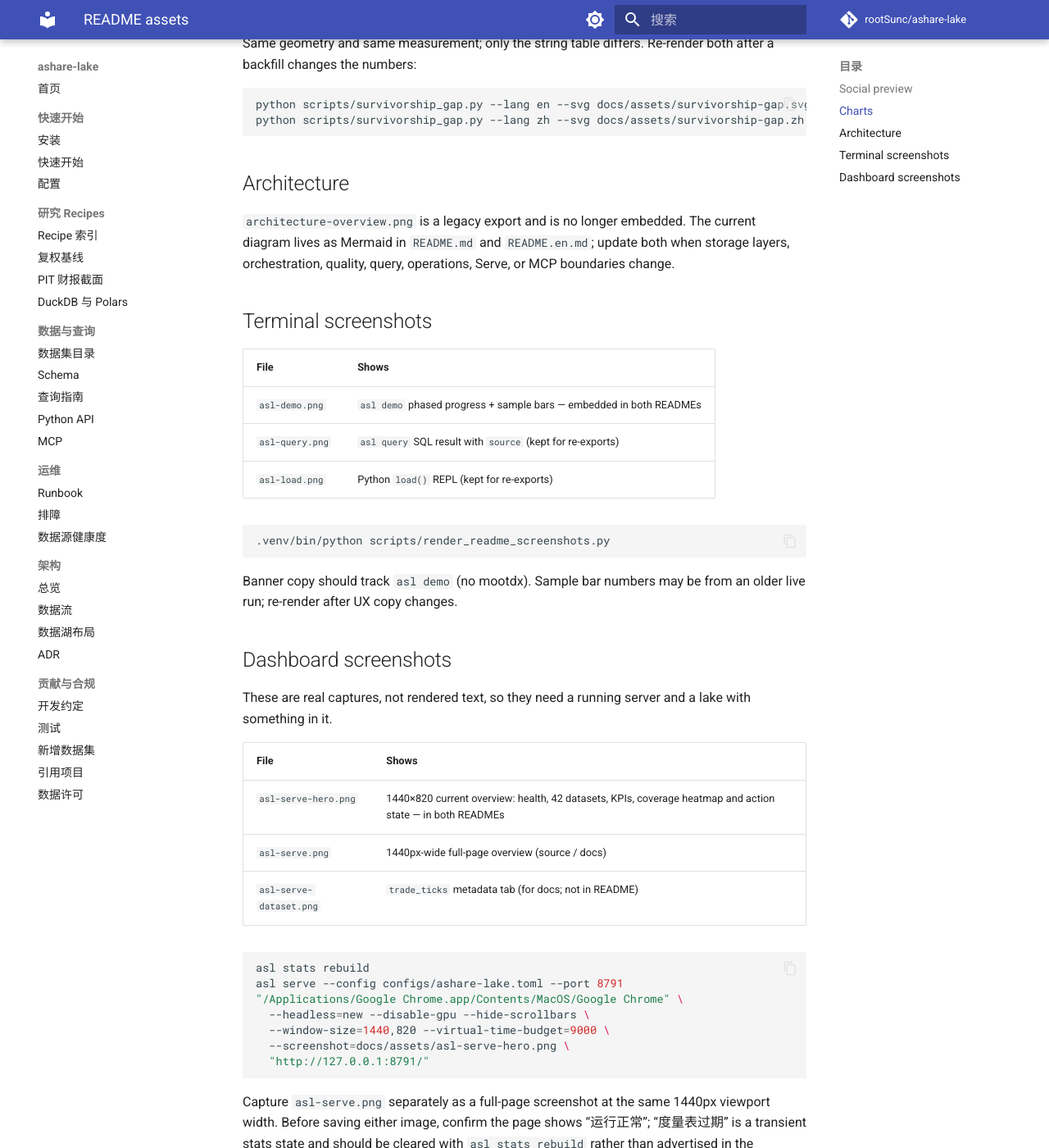
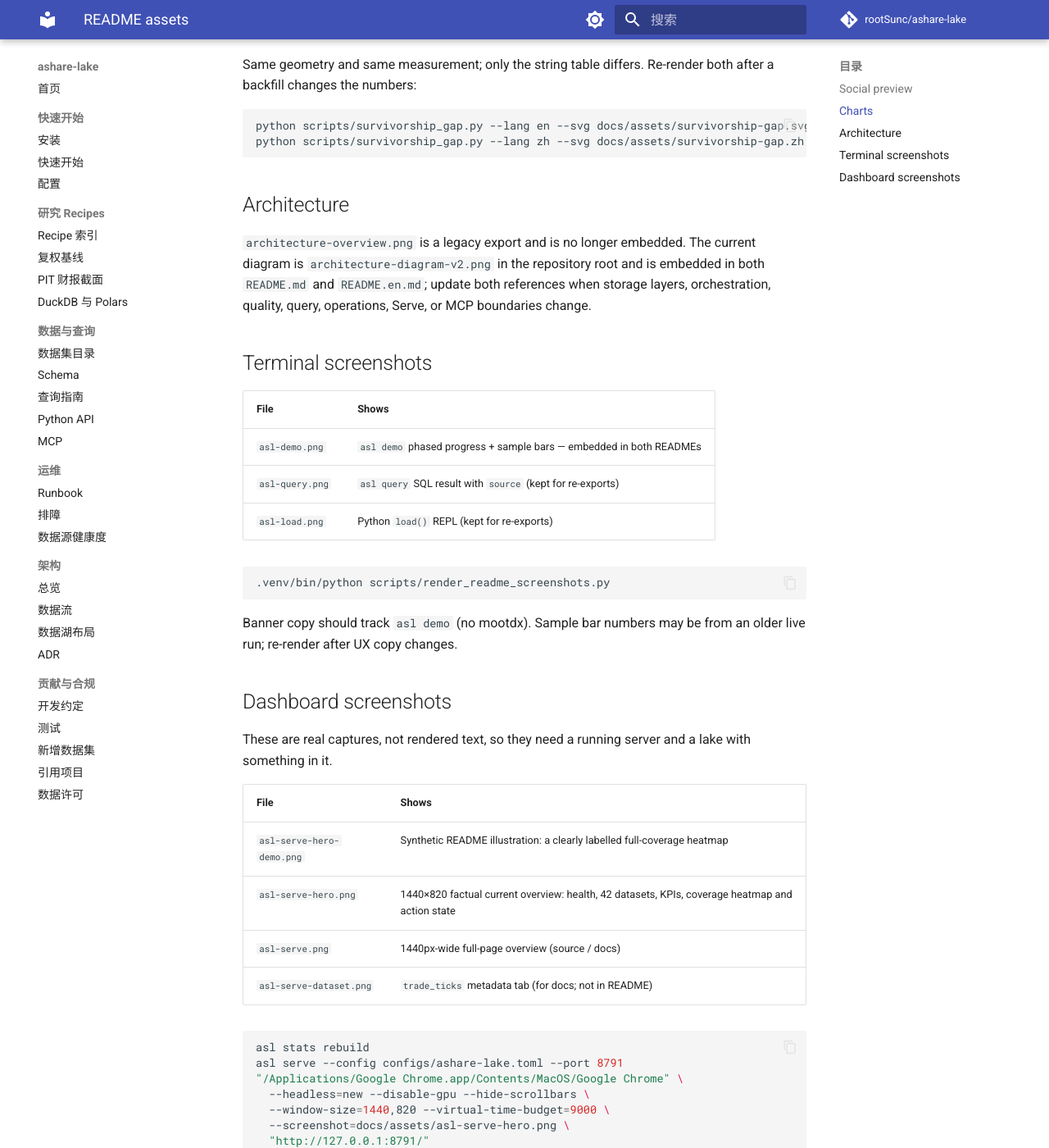
Before and after one commit to bladestone01/CNEquity, an MkDocs documentation site: the page built from docs/assets/README.md, in a window 1280 px wide and 1400 px high, scrolled down 996 px. Shown: the whole window at 82% size. Built offline with MkDocs 1.6.1 and Material for MkDocs 9.7.7, drawn with Linux system fonts in a browser that asks for light colours; comment, search, counter and statistics services are not loaded; some of the changed text lies outside the part shown.

```diff
--- a/docs/assets/README.md
+++ b/docs/assets/README.md
@@ -1,8 +1,9 @@
 # README assets
 
-READMEs embed three raster/vector assets: survivorship chart, `asl-demo.png`,
-and `asl-serve-hero.png`. Architecture is rendered from Mermaid in each README
-so that it stays reviewable beside code changes.
+READMEs embed the survivorship chart, `asl-demo.png`, the clearly labelled
+illustrative `asl-serve-hero-demo.png`, and the root-level
+`architecture-diagram-v2.png` architecture diagram. The factual dashboard
+capture remains available as `asl-serve-hero.png` for documentation and QA.
 Other PNGs below are for docs / social / re-exports.
 PyPI uses the short `README.pypi.md`, which points at absolute
 `raw.githubusercontent.com` URLs for the one demo screenshot it embeds.
@@ -38,8 +39,9 @@ python scripts/survivorship_gap.py --lang zh --svg docs/assets/survivorship-gap.
 ## Architecture
 
 `architecture-overview.png` is a legacy export and is no longer embedded. The
-current diagram lives as Mermaid in `README.md` and `README.en.md`; update both
-when storage layers, orchestration, quality, query, operations, Serve, or MCP
+current diagram is `architecture-diagram-v2.png` in the repository root and is
+embedded in both `README.md` and `README.en.md`; update both references when
+storage layers, orchestration, quality, query, operations, Serve, or MCP
 boundaries change.
 
 ## Terminal screenshots
@@ -64,7 +66,8 @@ lake with something in it.
 
 | File | Shows |
 |------|--------|
-| `asl-serve-hero.png` | 1440×820 current overview: health, 42 datasets, KPIs, coverage heatmap and action state — in both READMEs |
+| `asl-serve-hero-demo.png` | Synthetic README illustration: a clearly labelled full-coverage heatmap |
+| `asl-serve-hero.png` | 1440×820 factual current overview: health, 42 datasets, KPIs, coverage heatmap and action state |
 | `asl-serve.png` | 1440px-wide full-page overview (source / docs) |
 | `asl-serve-dataset.png` | `trade_ticks` metadata tab (for docs; not in README) |
 
--- a/pyproject.toml
+++ b/pyproject.toml
@@ -4,7 +4,7 @@ build-backend = "setuptools.build_meta"
 
 [project]
 name = "ashare-lake"
-version = "0.5.0"
+version = "0.6.0"
 description = "Self-hosted A-share Parquet data lake with multi-source ingest and daily orchestration"
 # Short PyPI page (absolute links only). GitHub keeps README.md / README.en.md.
 readme = "README.pypi.md"
--- a/src/ashare_lake/__init__.py
+++ b/src/ashare_lake/__init__.py
@@ -1,3 +1,3 @@
 """ashare-lake — A-share data ingestion orchestrator."""
 
-__version__ = "0.5.0"
+__version__ = "0.6.0"
```
Also changed, not shown: CHANGELOG.md (+3 -0 lines), README.en.md (+17 -43 lines), README.md (+14 -36 lines), docs/README.md (+1 -1 lines), docs/citation.md (+1 -1 lines), docs/assets/asl-serve-hero-demo.png (added), 2 other files.
